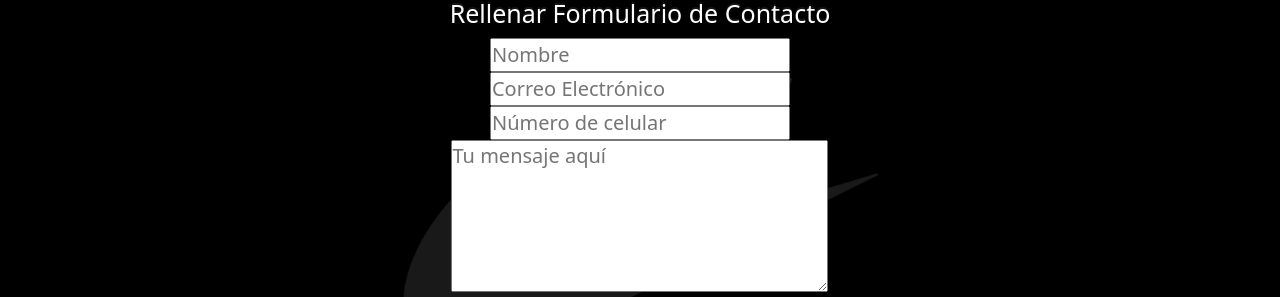
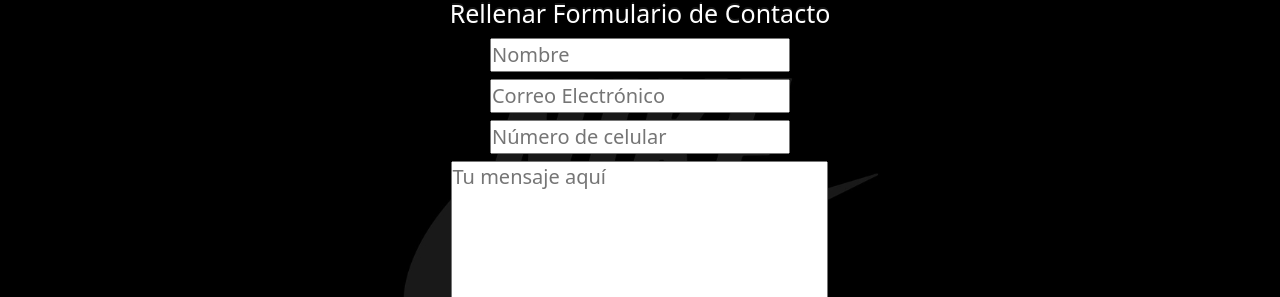
Before and after one commit to SebastianVargas15/Project-Coderhouse, a website: page pages/contacto.html in a window 1280 px wide. Shown: the part 168-465 px from the top of the page. Drawn offline with nearby package versions, Linux system fonts and the light colour scheme; a web font is replaced by a local one.

Commit message:
15 - meta descripcion en index y correccion de alineaciones en contacto

```diff
--- a/scss/_contacto.scss
+++ b/scss/_contacto.scss
@@ -17,7 +17,9 @@ main {
     justify-content: center;
     text-align: center;
     font-size: 2.0rem;
-
+    div{
+        padding-bottom: 7px
+    }
     legend {
         @extend .legendform;
 
@@ -29,6 +31,7 @@ main {
     h3{
         @include shadowtittle;
         font-size: 3.5rem;
+        text-align: center;
     }
     div{
         display: flex;
```
Also changed, not shown: index.html (+2 -1 lines), estilos/estilos.css.
